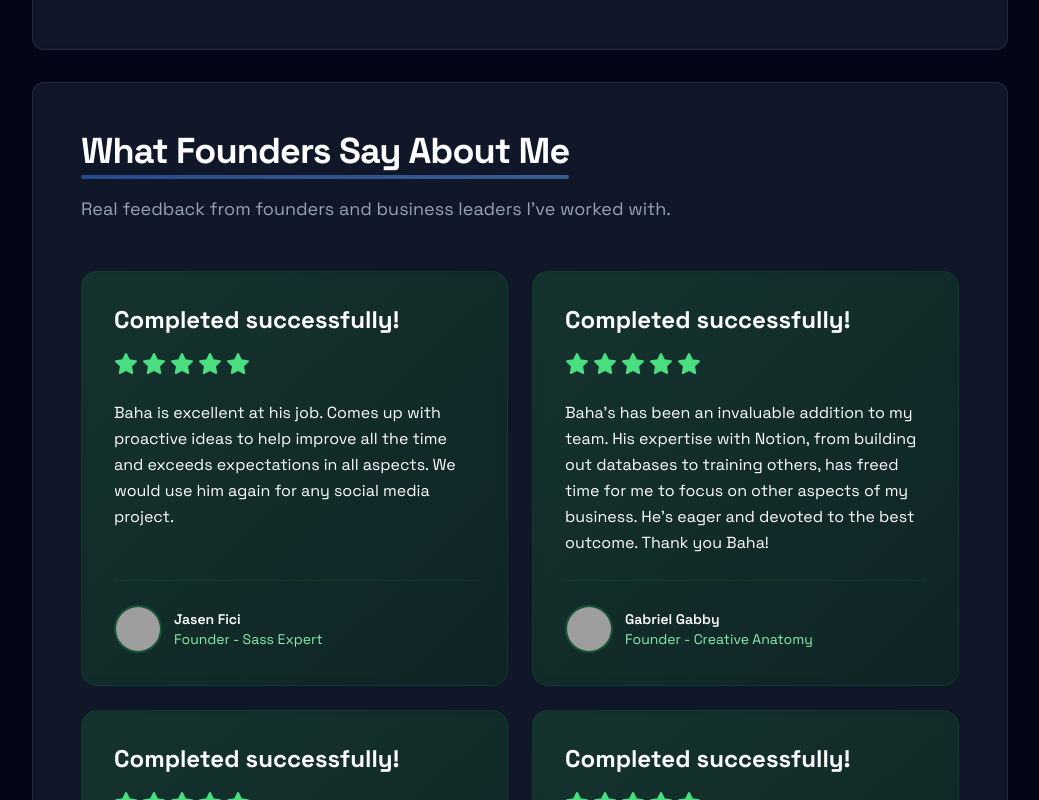
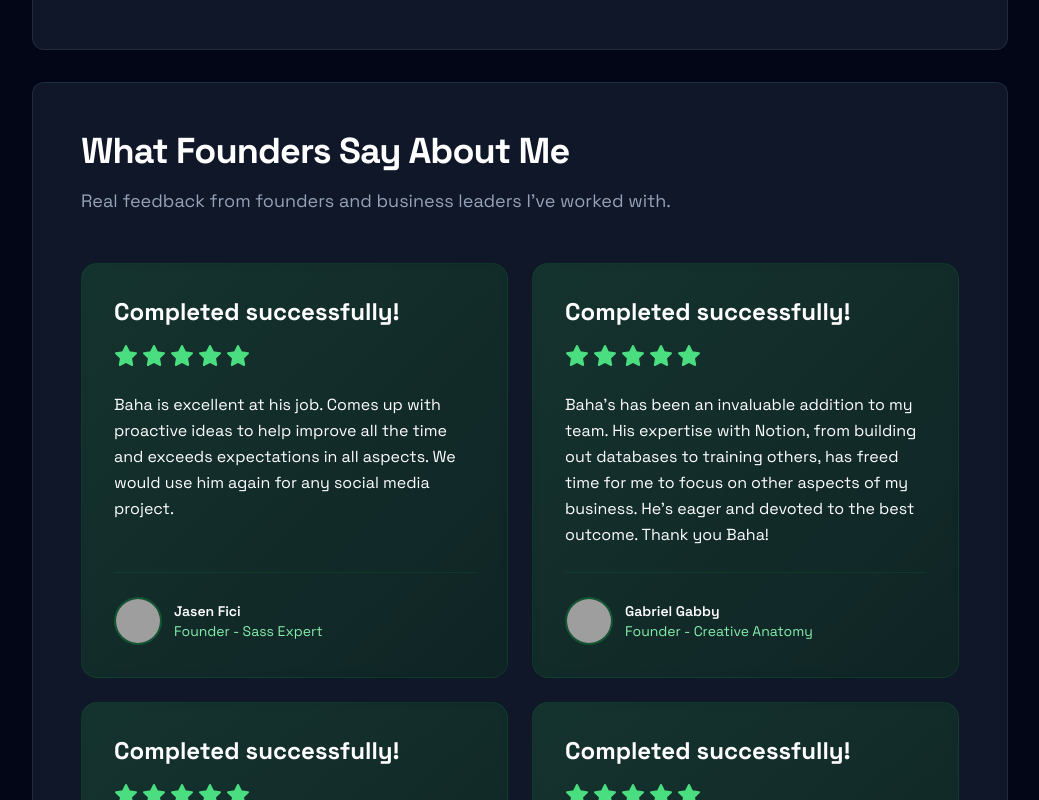
Before and after one commit to soifuturegit/baha-october-19-2025, a React (Vite) app: page / in a window 1280 px wide. Shown: the part 5240-6040 px from the top of the page, without its empty margins (240-1279 px from the left). Built offline with nearby package versions, Linux system fonts and the light colour scheme; grey boxes are pictures that could not be loaded.

Commit message:
Updated SkillsAndInterests.tsx

```diff
--- a/src/components/FounderFeedback.tsx
+++ b/src/components/FounderFeedback.tsx
@@ -9,9 +9,8 @@ export default function FounderFeedback() {
       id="founder-feedback"
     >
       <div className="max-w-2xl mb-12">
-        <h2 className="text-3xl sm:text-4xl font-bold text-white mb-2 relative inline-block">
+        <h2 className="text-3xl sm:text-4xl font-bold text-white mb-2">
           What Founders Say About Me
-          <div className="absolute -bottom-2 left-0 w-full h-1 bg-gradient-to-r from-blue-500 to-blue-400 rounded-full opacity-50" />
         </h2>
         <p className="text-slate-400 text-lg mt-4">
           Real feedback from founders and business leaders I've worked with.
--- a/src/components/SectionTitle.tsx
+++ b/src/components/SectionTitle.tsx
@@ -6,11 +6,10 @@ interface SectionTitleProps {
 
 export default function SectionTitle({ children }: SectionTitleProps) {
   return (
-    <h2 className="text-3xl font-bold mb-12 relative inline-block">
-      <span className="bg-gradient-to-r from-blue-600 to-blue-400 text-transparent bg-clip-text">
+    <h2 className="text-3xl font-bold mb-12">
+      <span className="text-white">
         {children}
       </span>
-      <div className="absolute -bottom-2 left-0 w-full h-1 bg-gradient-to-r from-blue-600 to-blue-400 rounded-full opacity-50" />
     </h2>
   );
 }
--- a/src/components/SkillsAndInterests.tsx
+++ b/src/components/SkillsAndInterests.tsx
@@ -8,9 +8,8 @@ export default function SkillsAndInterests() {
       id="skills-interests"
     >
       <div className="max-w-2xl mb-12">
-        <h2 className="text-3xl sm:text-4xl font-bold text-white mb-2 relative inline-block">
+        <h2 className="text-3xl sm:text-4xl font-bold text-white mb-2">
           Skills & Interests
-          <div className="absolute -bottom-2 left-0 w-full h-1 bg-gradient-to-r from-blue-500 to-blue-400 rounded-full opacity-50" />
         </h2>
         <p className="text-slate-400 text-lg mt-4">
           My technical expertise and personal passions that drive innovation.
```
